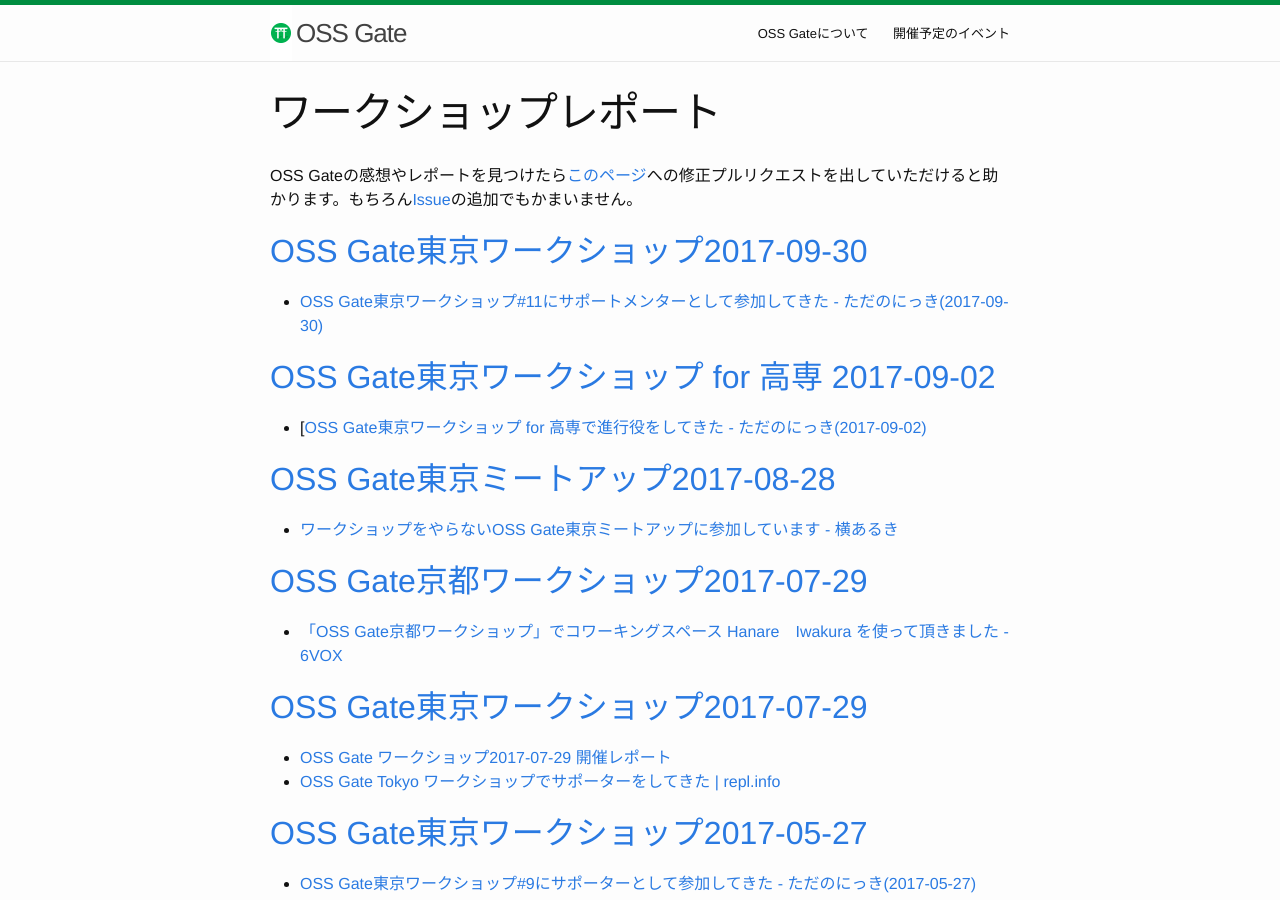
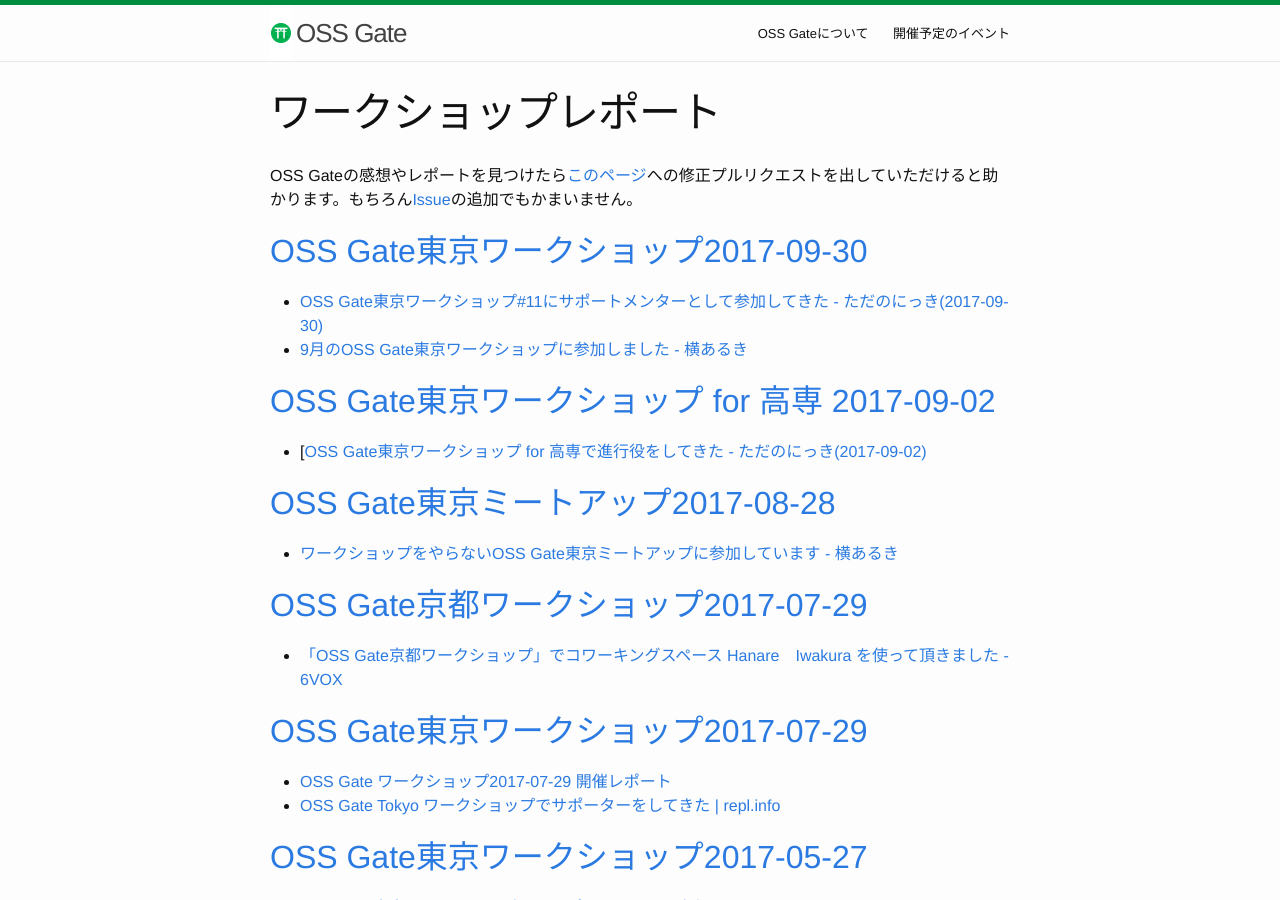
Before and after one commit to oss-gate/oss-gate.github.io, a Jekyll site: the page built from workshop/report.md, in a window 1280 px wide and 900 px high. Built offline with Jekyll 4.4.1, drawn with Linux system fonts in a browser that asks for light colours; comment, search, counter and statistics services are not loaded.

Commit message:
Add a report of workshop 2017-09-30-tokyo

```diff
--- a/workshop/report.md
+++ b/workshop/report.md
@@ -7,6 +7,7 @@
 
 ## [OSS Gate東京ワークショップ2017-09-30](https://oss-gate.doorkeeper.jp/events/64582)
   * [OSS Gate東京ワークショップ\#11にサポートメンターとして参加してきた \- ただのにっき\(2017\-09\-30\)](http://sho.tdiary.net/20170930.html#p01)
+  * [9月のOSS Gate東京ワークショップに参加しました - 横あるき](https://kuno.kdns.info/post/20171010184245-oss-gate-2017-09-30-tokyo)
 
 ## [OSS Gate東京ワークショップ for 高専 2017-09-02](https://oss-gate.doorkeeper.jp/events/63111)
   * [[OSS Gate東京ワークショップ for 高専で進行役をしてきた - ただのにっき(2017-09-02)](http://sho.tdiary.net/20170902.html#p01)
```
